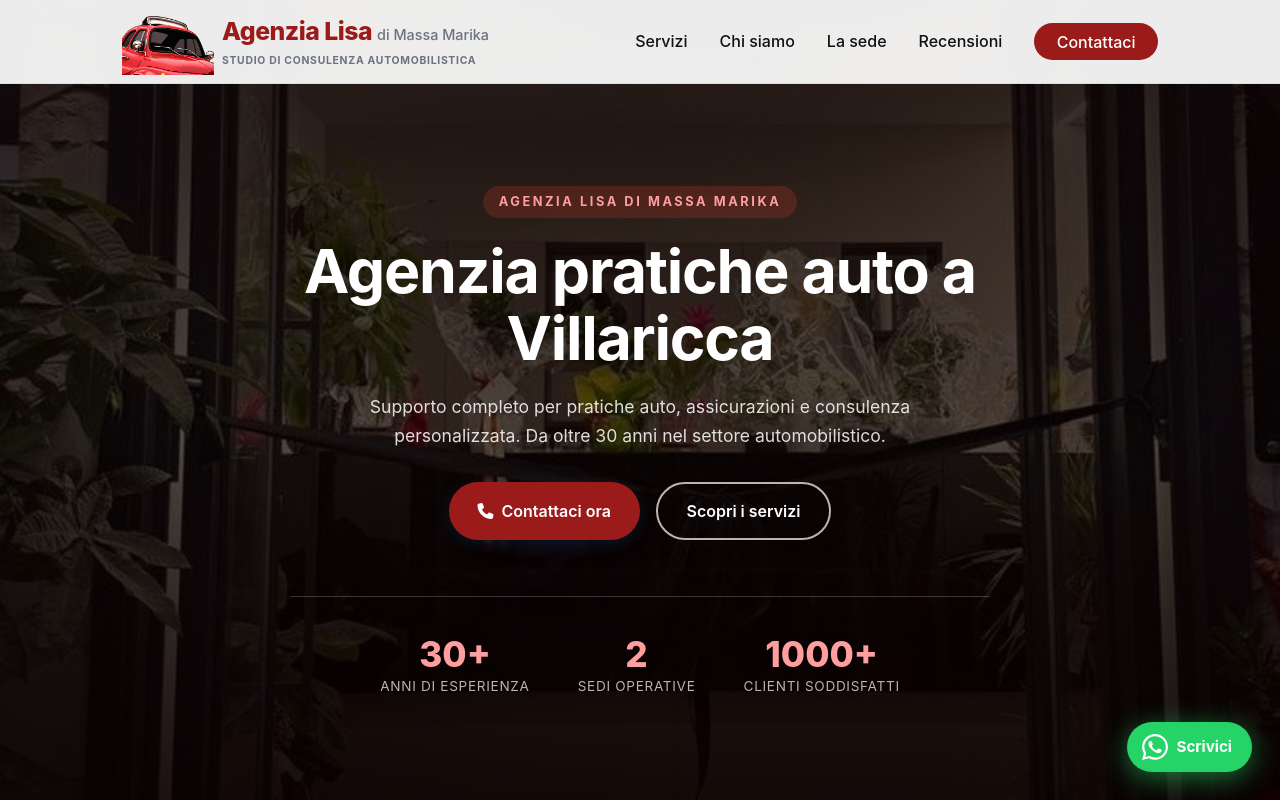
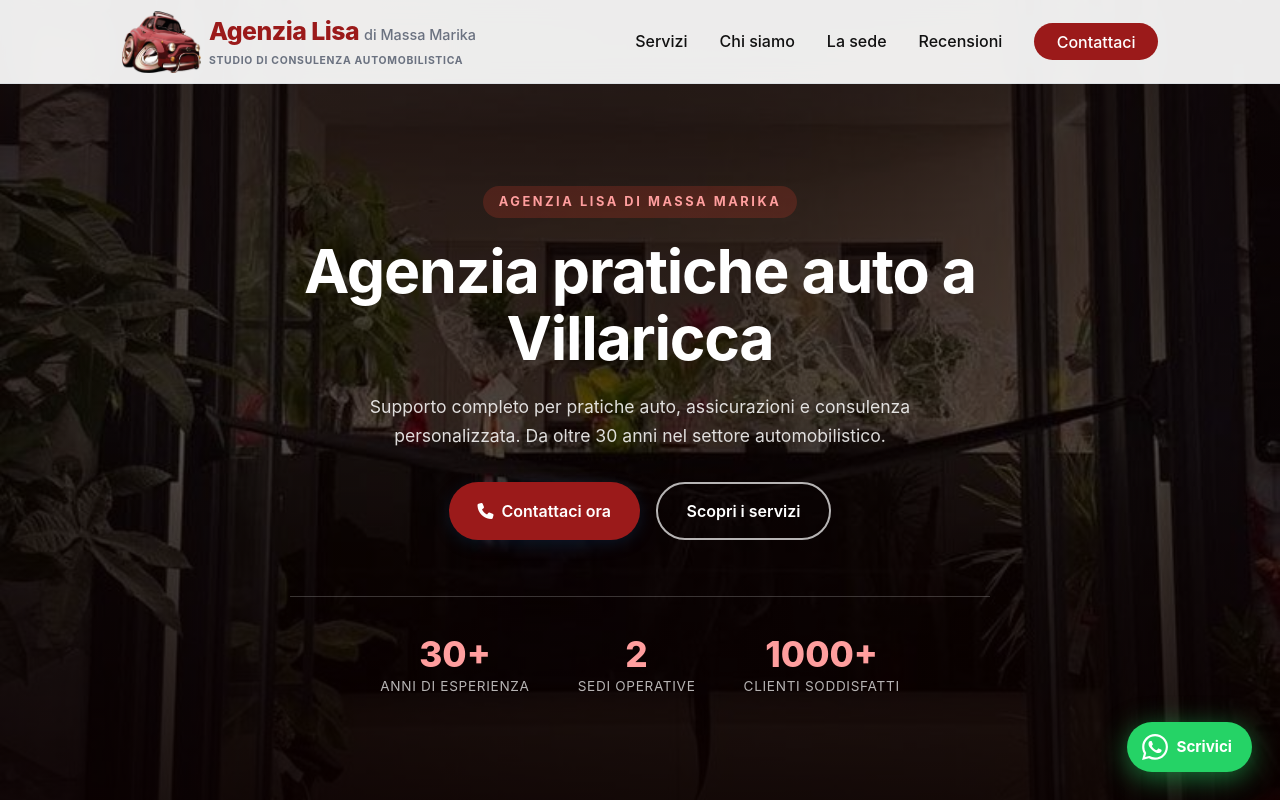
Before and after one commit to Cerozzo2000/Agenzia-Lisa, a plain HTML site: page index.html in a window 1280 px wide. Shown: the top 800 px of the page. Drawn offline with Linux system fonts and the light colour scheme; grey boxes are pictures that could not be loaded.

Commit message:
Add files via upload

```diff
--- a/index.html
+++ b/index.html
@@ -25,7 +25,7 @@
   <meta name="twitter:description" content="Pratiche auto, patenti, immatricolazioni, bolli e visure con assistenza professionale.">
   <meta name="twitter:image" content="https://agenzialisa2.it/social-preview.jpg">
   <link rel="preconnect" href="https://cdnjs.cloudflare.com" crossorigin>
-  <link rel="stylesheet" href="style.css?v=5">
+  <link rel="stylesheet" href="style.css?v=6">
   <link rel="stylesheet" href="https://cdnjs.cloudflare.com/ajax/libs/font-awesome/6.5.0/css/all.min.css">
   <script type="application/ld+json">
   {
@@ -71,9 +71,7 @@
   <nav class="navbar" id="navbar">
     <div class="nav-inner">
       <a class="nav-logo" href="#">
-        <div class="nav-car-wrapper">
-          <img src="logo.png" alt="" class="nav-car-img">
-        </div>
+        <img src="logo-nav.png" alt="Agenzia Lisa" class="nav-car-img" width="330" height="259">
         <div class="nav-logo-text">
           <span class="nav-logo-name">Agenzia Lisa <span class="nav-logo-by">di Massa Marika</span></span>
           <span class="nav-logo-sub">Studio di consulenza automobilistica</span>
--- a/style.css
+++ b/style.css
@@ -65,21 +65,13 @@ a { color: inherit; text-decoration: none; }
 
 .nav-logo i { color: var(--accent); font-size: 1.3rem; }
 
-/* car+text logo */
-.nav-car-wrapper {
-  width: 92px;
-  height: 66px;
-  overflow: hidden;
+/* car logo */
+.nav-car-img {
+  height: 62px;
+  width: auto;
+  max-width: none;
+  display: block;
   flex-shrink: 0;
-}
-
-.nav-car-img {
-  width: 176px;
-  height: auto;
-  display: block;
-  margin-top: -24px;
-  margin-left: -48px;
-  max-width: none;
 }
 
 .nav-logo-text {
@@ -1248,8 +1240,7 @@ footer {
   .section { padding: 3.5rem 1.25rem; }
   .hero-stats { gap: 1.5rem; }
 
-  .nav-car-wrapper { width: 70px; height: 52px; }
-  .nav-car-img { width: 136px; max-width: none; margin-top: -19px; margin-left: -37px; }
+    .nav-car-img { height: 46px; }
   .nav-logo-name { font-size: 1.2rem; }
 
   .nav-links {
```
Also changed, not shown: 404.html (+1 -1 lines), duplicati-patente-libretto-targa-villaricca.html (+2 -4 lines), immatricolazione-veicoli-esteri-villaricca.html (+2 -4 lines), iscrizione-reve-veicoli-targa-estera-villaricca.html (+2 -4 lines), pagamento-bollo-auto-villaricca.html (+2 -4 lines), passaggio-di-proprieta-villaricca.html (+2 -4 lines), patente-internazionale-villaricca.html (+2 -4 lines), privacy.html (+2 -4 lines), rinnovo-patente-villaricca.html (+2 -4 lines), targa-ciclomotore-villaricca.html (+2 -4 lines), targa-monopattini-elettrici-villaricca.html (+2 -4 lines), visure-pra-villaricca.html (+2 -4 lines), LEGGIMI.txt, logo-nav.png (added).
